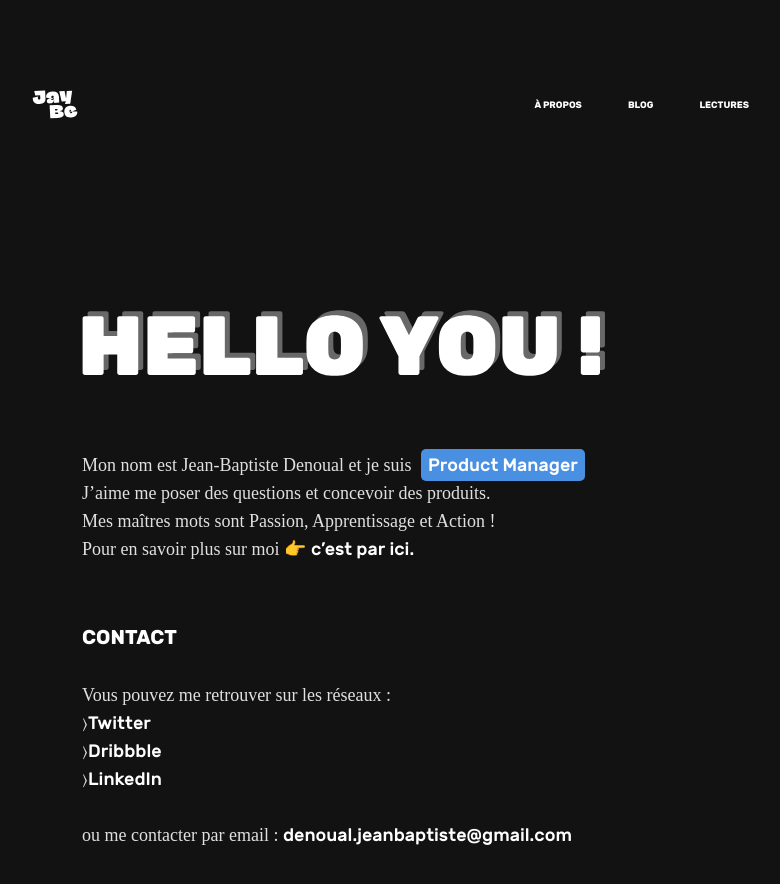
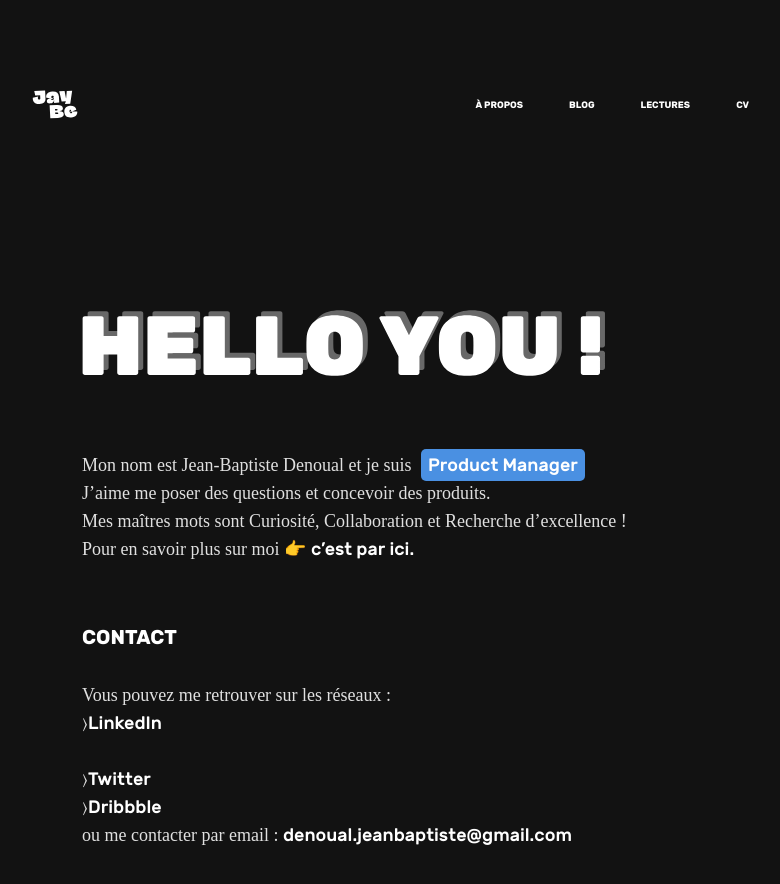
Before and after one commit to JbDenoual/jbdenoual.github.io, a Jekyll site: the page built from index.md, in a window 1280 px wide. Shown: the top 884 px of the page, without its empty margins (238-1018 px from the left). Built offline with Jekyll 4.4.1, drawn with Linux system fonts in a browser that asks for light colours; some web fonts are replaced.

Commit message:
[Add] CV section [Update] First page text

```diff
--- a/index.md
+++ b/index.md
@@ -11,14 +11,14 @@
 
 Mon nom est Jean-Baptiste Denoual et je suis <span class="highlight">Product Manager</span><br />
 J'aime me poser des questions et concevoir des produits. <br />
-Mes maîtres mots sont Passion, Apprentissage et Action !<br />
+Mes maîtres mots sont Curiosité, Collaboration et Recherche d'excellence !<br />
 Pour en savoir plus sur moi 👉 <a href="about" class="link dark-link">c’est par ici.</a>
 
 
 ### <span class="dark">CONTACT</span> ###
 
 Vous pouvez me retrouver sur les réseaux :<br />
+〉<a href="https://www.linkedin.com/in/jean-baptiste-denoual-3a4b4232/" class="link dark-link">LinkedIn</a><br /><br />
 〉<a href="https://twitter.com/JbDenoual" class="link dark-link">Twitter</a><br />
 〉<a href="https://dribbble.com/JbDenoual" class="link dark-link">Dribbble</a><br />
-〉<a href="https://www.linkedin.com/in/jean-baptiste-denoual-3a4b4232/" class="link dark-link">LinkedIn</a><br /><br />
 ou me contacter par email : <a href="mailto:denoual.jeanbaptiste@gmail.com" class="link dark-link">denoual.jeanbaptiste@gmail.com</a>
```
Also changed, not shown: cv.md (added, +13 -0 lines), assets/images/resume_title.svg (added).
